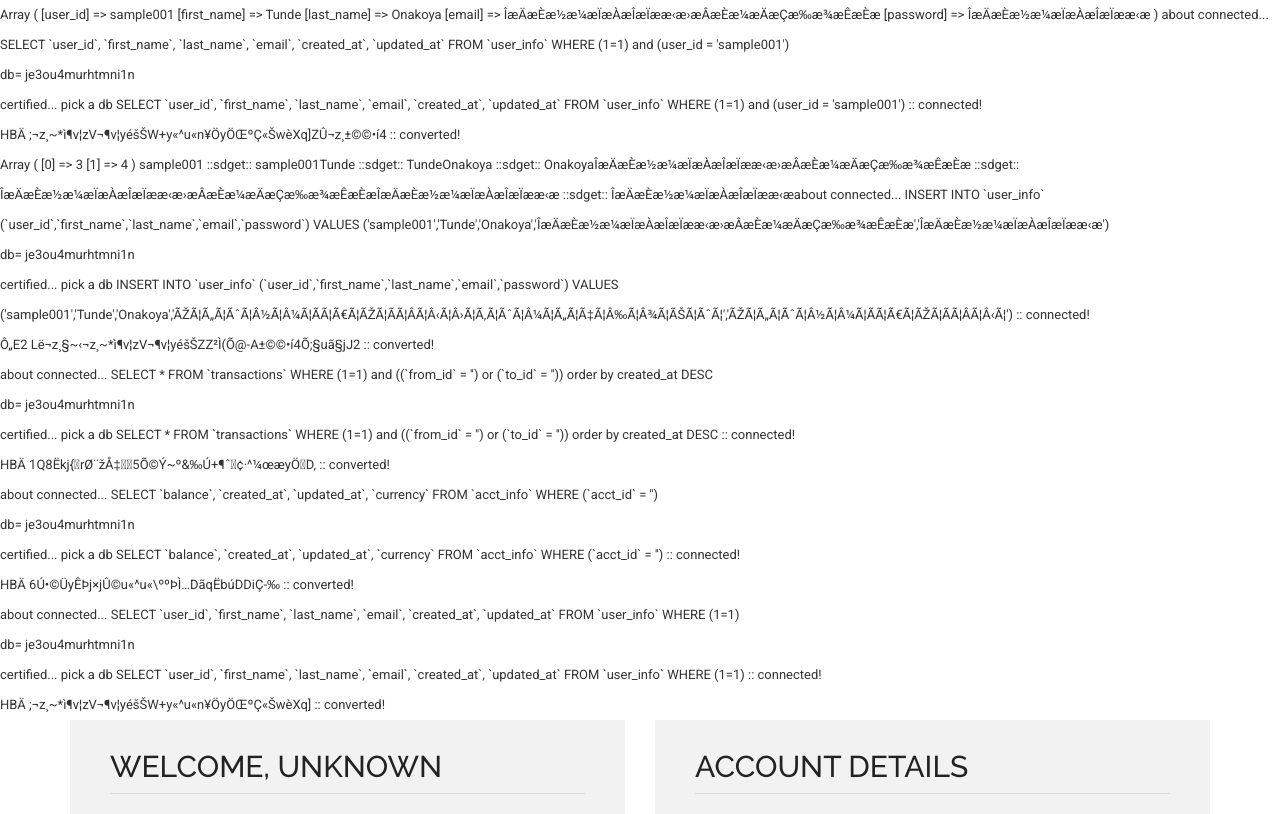
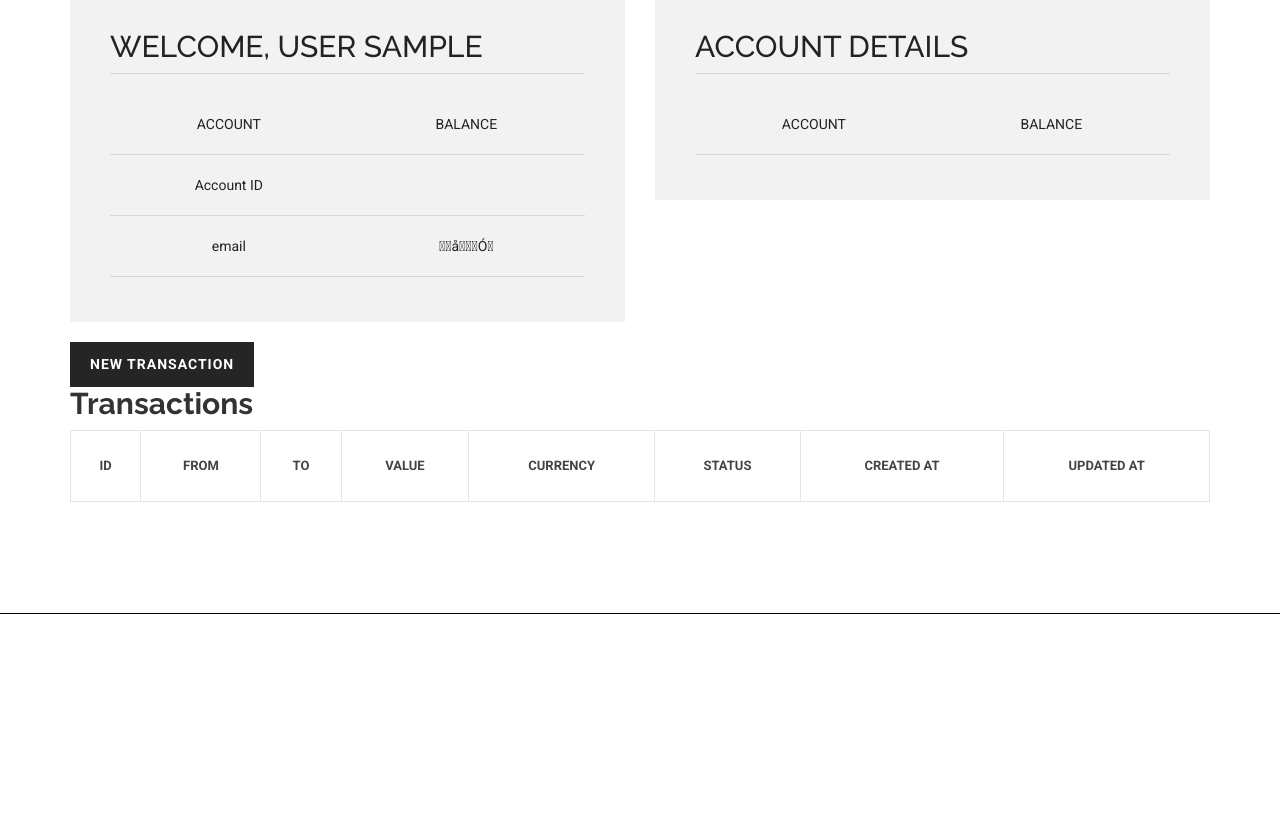
Before and after one commit to king-salu/simba, a PHP site: page /index.php in a window 1280 px wide. Shown: the top 814 px of the page. After the commit the page ends 614 px from the top, so only its background shows below. Run offline with PHP 8.4, Linux system fonts and the light colour scheme; the visitor is signed in with stand-in values (Sample User, id 1); tables that the repository leaves empty or names only in its code hold one stand-in row (values such as "Sample post"); data that the repository does not hold is empty.

Commit message:
debug 04

```diff
--- a/classes/connect.php
+++ b/classes/connect.php
@@ -15,14 +15,12 @@ class connect
         $this->database = $db;
     }
 
-    public function connect_db($db = "")
+    public function connect_db_step($db = "")
     {
         $status = false;
         $db_inuse = $this->database;
         if (trim($db) != "") $db_inuse = $db;
-        echo "db= $db_inuse <br>";
         //try {
-        echo "certified";
         $this->conn = mysqli_connect($this->servername, $this->username, $this->password);
         //mysqli_set_charset($this->conn, 'utf8');
         if (true) {
@@ -38,7 +36,7 @@ class connect
         return $status;
     }
 
-    public function connect_db_pdo($db = "")
+    public function connect_db($db = "")
     {
         $status = false;
         $db_inuse = $this->database;
@@ -75,12 +73,13 @@ class connect
         return $status;
     }
 
-    public function exec_query_pdo($query)
+    public function exec_query($query)
     {
         $result = array();
         if ($this->connect_db()) {
+            $query_code = utf8_encode($query);
             try {
-                $stmt = $this->conn->query($query);
+                $stmt = $this->conn->query($query_code);
                 $result = $stmt->fetchAll();
             } catch (PDOException $ex) {
                 echo "Query failed: " . $ex->getMessage();
@@ -103,20 +102,13 @@ class connect
         return $result;
     }
 
-    public function exec_query($query)
+    public function exec_query_step($query)
     {
         $result = array();
-        echo "about connected... $query <br>";
-        //htmlspecialchars($query, ENT_NOQUOTES);
-        //$expected = htmlspecialchars_decode($query, ENT_NOQUOTES);
-        //$expected = html_entity_decode($query, ENT_NOQUOTES);
-        $expected = utf8_encode($query);
+        $query_code = utf8_encode($query);
         if ($this->connect_db()) {
-            echo " $expected :: connected! <br>";
-            $output = base64_decode($expected);
-            echo " $output :: converted! <br>";
             try {
-                $res = mysqli_query($this->conn, $expected);
+                $res = mysqli_query($this->conn, $query_code);
                 //$result = mysqli_fetch_array($res);
             } catch (Exception $ex) {
                 echo "Query failed: " . $ex->getMessage();
@@ -129,26 +121,19 @@ class connect
     public static function generate_part_query($rdata, $insert = true)
     {
         $query = "";
-        $slashes = array('email', 'password');
         if (!empty($rdata)) {
             if ($insert) {
-                $_keysslashed = array();
                 $query = "(";
                 $columns = array_keys($rdata);
-                //print_r($rdata); die();
                 foreach ($columns as $key => $column) {
                     $query .= "`$column`" . ($key + 1 < count($columns) ? "," : "");
-                    //$query .= "'".htmlentities($value,ENT_IGNORE)."'" . ($key + 1 < count($values) ? "," : "");
-                    if (in_array($column, $slashes)) $_keysslashed[] = $key;
                 }
                 $query .= ") VALUES (";
 
-                print_r($_keysslashed);
+                //print_r($_keysslashed);
 
                 $values = array_values($rdata);
                 foreach ($values as $key => $value) {
-                    echo "$value ::sdget:: " . addslashes($value);
-                    $value  = (in_array($key, $_keysslashed)) ? addslashes($value) : $value;
                     $query .= "'$value'" . ($key + 1 < count($values) ? "," : "");
                 }
 
@@ -157,7 +142,6 @@ class connect
                 $query = " SET ";
                 $index = 0;
                 foreach ($rdata as $column => $value) {
-                    $value  = (in_array($column, $slashes)) ? addslashes($value) : $value;
                     $query .= " `$column` = '$value' " . ($index + 1 < count($rdata) ? "," : "");
                     $index++;
                 }
--- a/functions/functions00.php
+++ b/functions/functions00.php
@@ -37,7 +37,7 @@ function get_userinfo($_userid = '', $_email = '')
 function save_userinfo($_userid, $rdata = array())
 {
     global $connect;
-    print_r($rdata);
+    //print_r($rdata);
     $_status = false;
     $exists = get_userinfo($_userid);
     $insert = (empty($exists)) ? true : false;
--- a/init_01.php
+++ b/init_01.php
@@ -24,7 +24,7 @@ $_database = "je3ou4murhtmni1n";
 //echo "host:$_server <br> "; die();
 $connect = new connect($_server, $_username, $_password, $_database);
 //echo "connect:: " . $connect->connect_db();
-$userid = 'sample001';
+/*userid = 'sample001';
 $_email = 'simbatest40@gmail.com';
 $_pass  = 'simbatest40';
 $PIP = new passwordprotocol($userid);
@@ -37,4 +37,4 @@ $save_data['last_name'] = 'Onakoya';
 $save_data['email'] = $mail_e;
 $save_data['password'] = $pass_e;
 
-save_userinfo($userid, $save_data);
+save_userinfo($userid, $save_data);*/
```
